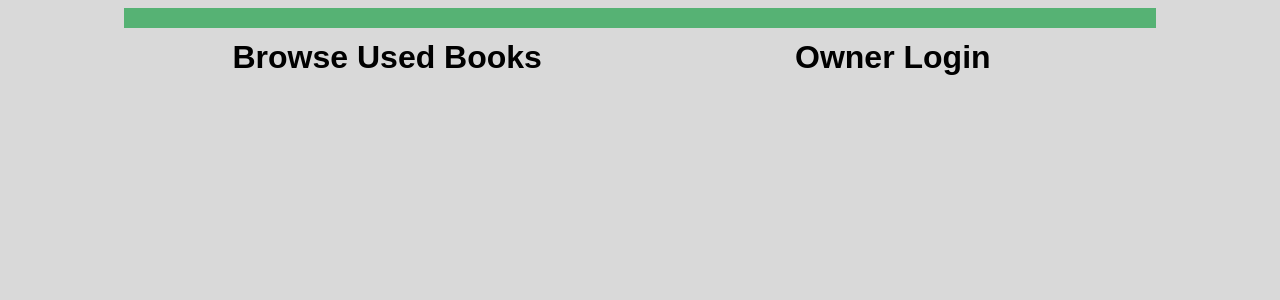
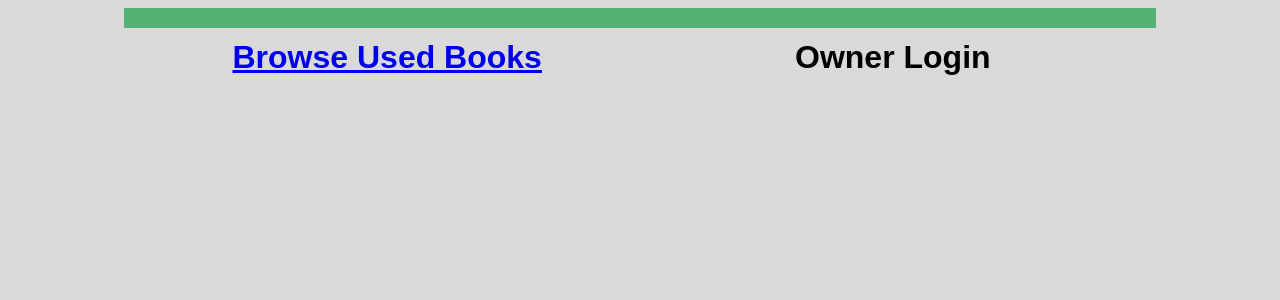
Before and after one commit to jzakilla/bookfinder, a Flask app: page / in a window 1280 px wide. Shown: the top 300 px of the page. Run offline with Flask 2, Linux system fonts and the light colour scheme; data comes from the database, SQL or seed files in the repository.

Commit message:
better manually

```diff
--- a/libre_py/webify/static/librestyle.css
+++ b/libre_py/webify/static/librestyle.css
@@ -13,12 +13,14 @@ body {
 
 #enduser {
 	width: 50%;
+	height: auto;
 	float: left;
 	text-align: center;
 }
 
 #owner {
 	width: 50%;
+	height: auto;
 	float: left;
 	text-align: center;
 }
--- a/libre_py/webify/templates/index.html
+++ b/libre_py/webify/templates/index.html
@@ -7,7 +7,7 @@
 <body>
 	<div class="mainbody">
 		<div id="enduser">
-			<h1>Browse Used Books</h1>
+			<h1><a href="{{ url_for('browse') }}">Browse Used Books</a></h1>
 		</div>
 		<div id="owner">
 			<h1>Owner Login</h1>
```
